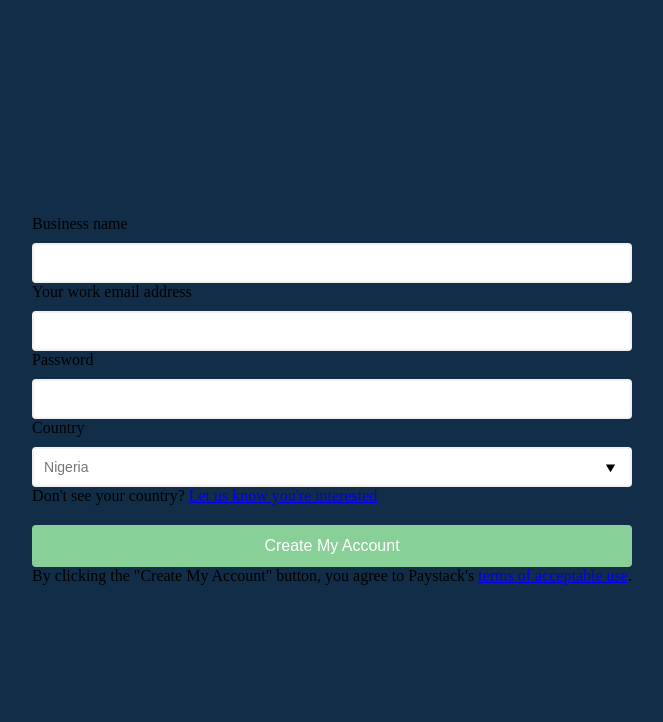
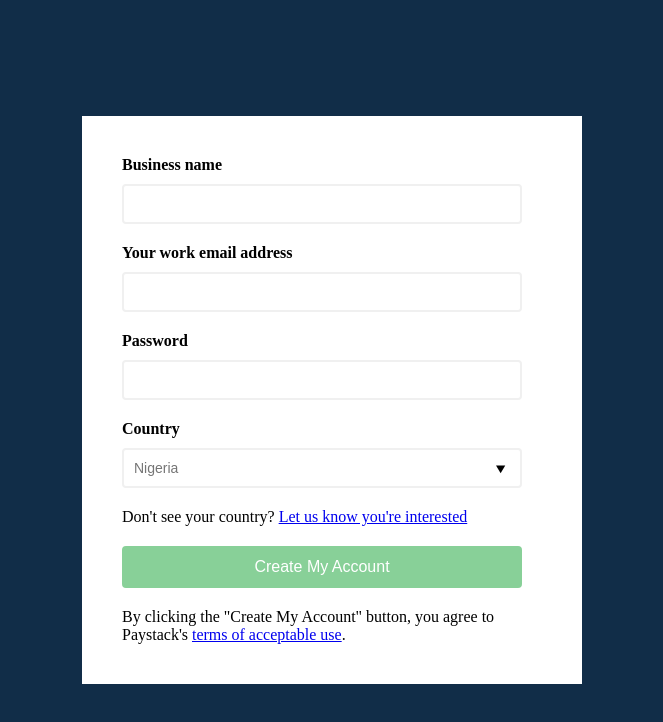
Before and after one commit to kendevops/Learn-phase-1, a website: page signup.html in a window 1280 px wide. Shown: the whole page, without its empty margins (308-971 px from the left). Drawn offline with Linux system fonts and the light colour scheme.

Commit message:
Working on the styling of the page

```diff
--- a/css/app.css
+++ b/css/app.css
@@ -69,7 +69,21 @@ button {
 }
 
 /* Styling of signup */
-.signup-body {
+
+.container {
+  background-color: #fff;
+  width: 500px;
+  padding: 40px;
+}
+
+label {
+  font-weight: bold;
+  margin-bottom: 0;
+}
+
+.input-details {
+  width: 400px;
+  margin-bottom: 20px;
 }
 input::-webkit-calendar-picker-indicator {
   opacity: 100;
--- a/signup.html
+++ b/signup.html
@@ -10,19 +10,18 @@
     <section class="container">
       <form action="" id="signup" class="form-signup">
         <label for="business">Business name</label>
-        <input type="text" id="business" />
+        <input type="text" id="business" class="input-details" />
         <label for="workEmail">Your work email address</label>
-        <input type="email" id="workEmail" />
+        <input type="email" id="workEmail" class="input-details" />
         <label for="pass">Password</label>
-        <input type="password" id="pass" />
+        <input type="password" id="pass" class="input-details" />
         <label for="country">Country</label>
         <input
           list="country"
           name="country"
-          class="datalist-input"
+          class="datalist-input input-details"
           placeholder="Nigeria"
         />
-        <i id="datalist-icon" class="icon iconfont icon-arrow"></i>
         <datalist id="country">
           <option value="Afghanistan" />
           <option value="Albania" />
@@ -179,7 +178,7 @@
           <option value="New Zealand" />
           <option value="Nicaragua" />
           <option value="Niger" />
-          <option value="Nigeria" selected />
+          <option value="Nigeria" />
           <option value="Niue" />
           <option value="Norfolk Island" />
           <option value="Northern Mariana Islands" />
@@ -264,11 +263,13 @@
           <option value="Zambia" />
           <option value="Zimbabwe" />
         </datalist>
-        <p>
+        <p class="info">
           Don't see your country? <a href="#">Let us know you're interested</a>
         </p>
-        <button type="submit" id="signup-button">Create My Account</button>
-        <p>
+        <button type="submit" id="signup-button" class="input-details">
+          Create My Account
+        </button>
+        <p class="info">
           By clicking the "Create My Account" button, you agree to Paystack's
           <a href="#">terms of acceptable use</a>.
         </p>
```
